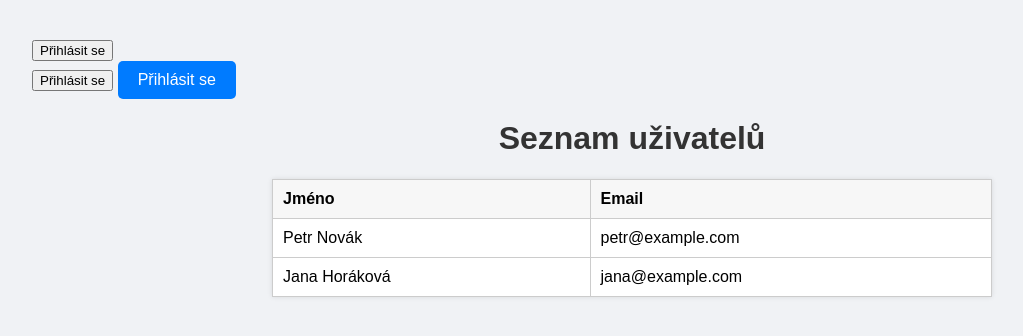
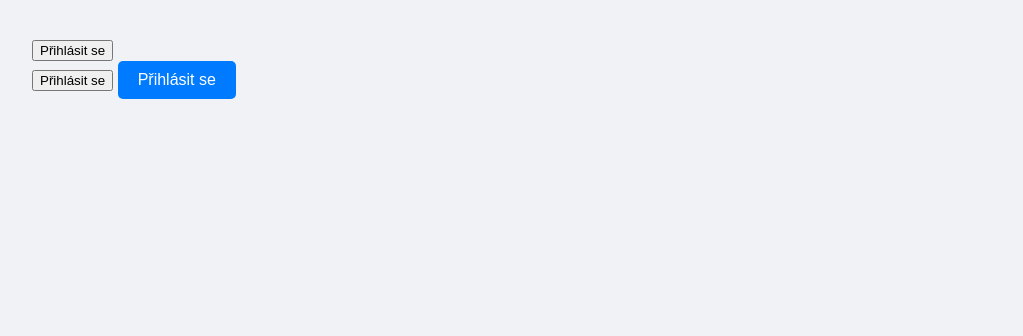
Before and after one commit to kalafatic/portal, a Java web app: page /portal/ in a window 1280 px wide. Shown: the top 336 px of the page, without its empty margins (8-1031 px from the left). Run offline with Tomcat 11, a stand-in JSP engine, Linux system fonts and the light colour scheme.

Commit message:
feat: Remove user list table from index.jsp

```diff
--- a/portal-frontend/src/main/webapp/index.jsp
+++ b/portal-frontend/src/main/webapp/index.jsp
@@ -14,25 +14,5 @@
 </form>
 <button onclick="location.href='login.jsp'">Přihlásit se</button>
 <a href="login.jsp" class="btn">Přihlásit se</a>
-    <h1>Seznam uživatelů</h1>
-
-    <table>
-        <thead>
-            <tr>
-                <th>Jméno</th>
-                <th>Email</th>
-            </tr>
-        </thead>
-        <tbody>
-            <tr>
-                <td>Petr Novák</td>
-                <td>petr@example.com</td>
-            </tr>
-            <tr>
-                <td>Jana Horáková</td>
-                <td>jana@example.com</td>
-            </tr>
-        </tbody>
-    </table>
 </body>
 </html>
```
